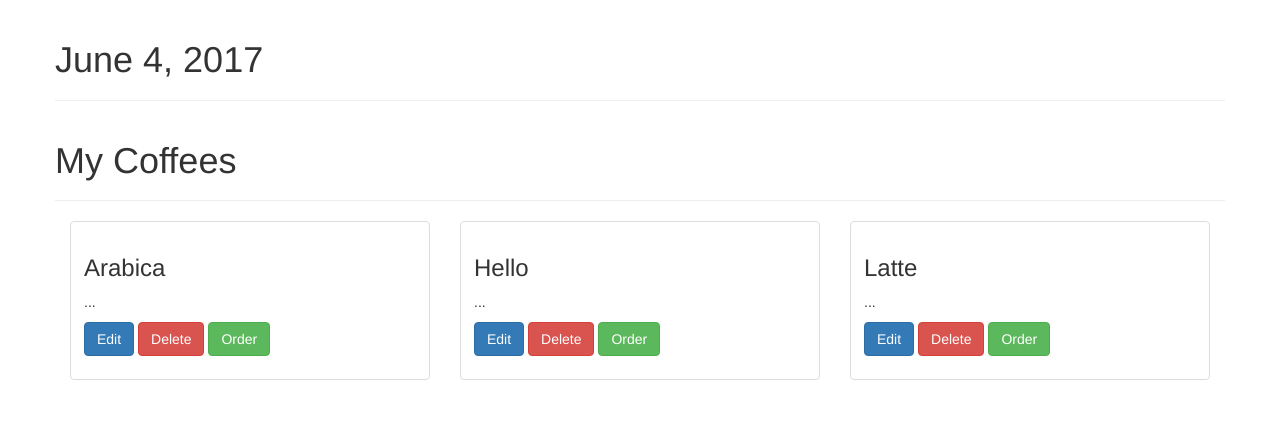
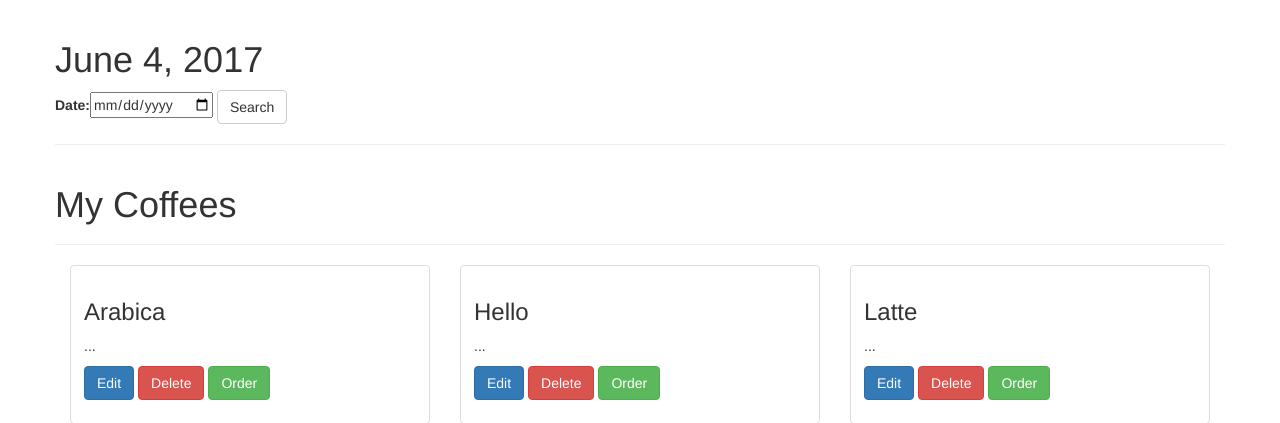
Before and after one commit to nezareks/sharikgame, a Django app: page /home/ in a window 1280 px wide. Shown: the part 52-475 px from the top of the page. Run offline with Django 3.2, Linux system fonts and the light colour scheme; a user stored in the database is signed in; data comes from the database, SQL or seed files in the repository; some libraries are stand-ins or nearby versions.

Commit message:
search bar in home page to filter coffee orders for specific dates

```diff
--- a/game/forms.py
+++ b/game/forms.py
@@ -34,3 +34,6 @@ class OrderForm(forms.ModelForm):
         widgets = {
         'date': forms.DateInput(attrs={"type":'date'}),
         }
+
+class SearchForm(forms.Form):
+    date = forms.DateField(widget = forms.DateInput(attrs={"type":'date'}))
--- a/game/templates/home.html
+++ b/game/templates/home.html
@@ -5,6 +5,11 @@
 {% block content%}
 <div class="row">
   <h1> {{today}} </h1>
+  <form class="" action="{% url 'home' %}" method="post">
+    {% csrf_token %}
+    {{form}}
+    <input type="submit" class="btn btn-default" value="Search">
+  </form>
   <hr>
   {% for order in order_list %}
     <div class="col-sm-6 col-md-4">
--- a/game/views.py
+++ b/game/views.py
@@ -6,12 +6,23 @@ def home(request):
     context = {}
     user = request.user
     context['user']= user
-    today = datetime.date.today()
-    context['today']=today
+    if request.method=="POST":
+        form = SearchForm(request.POST)
+        context['form']=form
+        if form.is_valid():
+                date = form.cleaned_data['date']
+                context['today']=date
+                order_list = Order.objects.filter(user=user, date=date)
+                context['order_list']=order_list
+    else:
+        form = SearchForm()
+        context['form']=form
+        today = datetime.date.today()
+        context['today']=today
+        order_list = Order.objects.filter(user=user, date=today)
+        context['order_list']=order_list
     coffee_list = Coffee.objects.filter(user=user)
     context['coffee_list']=coffee_list
-    order_list = Order.objects.filter(user=user, date=today)
-    context['order_list']=order_list
     return render(request, 'home.html', context)
 
 def create_coffee(request):
```
